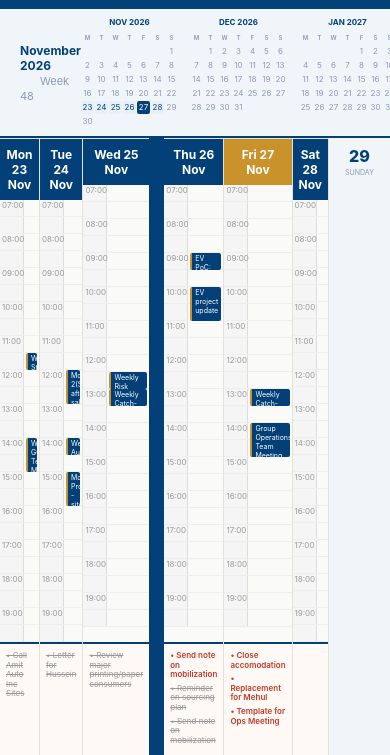
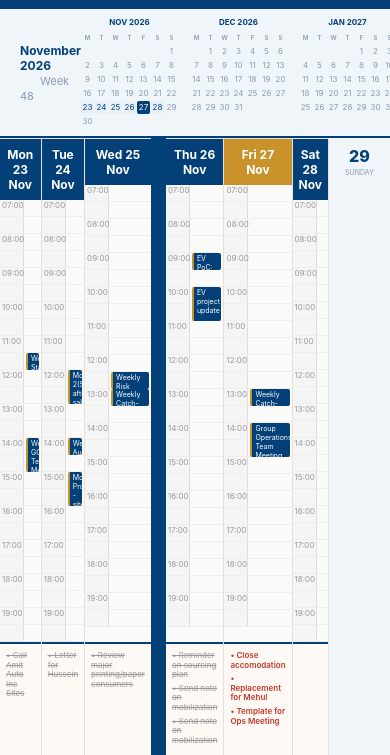
Before and after one commit to StevenMillioni/mykarimjee-diary, a plain HTML site: page index.html in a window 390 px wide. Shown: the part 89-844 px from the top of the page. Drawn offline with Linux system fonts and the light colour scheme.

Commit message:
Strike through duplicate Send note on mobilization (26 Nov)
Co-Authored-By: Claude Sonnet 5.5 <noreply@anthropic.com>
Claude-Session: https://claude.ai/code/session_01HS6FCNHTL4QDeiXeKvbFWY

```diff
--- a/index.html
+++ b/index.html
@@ -538,7 +538,7 @@ const TASKS=[
 ,
   {id:"t297",title:"Send note on mobilization",date:"2026-11-26",type:"task",taskType:"urgent",done:true}
 ,
-  {id:"t298",title:"Send note on mobilization",date:"2026-11-26",type:"task",taskType:"urgent",done:false}
+  {id:"t298",title:"Send note on mobilization",date:"2026-11-26",type:"task",taskType:"urgent",done:true}
 ];
 const CAL=[
   {"title":"Weekly GCOO Team Meeting","date":"2026-06-15","startTime":"14:00","endTime":"15:00","type":"meeting","location":"Sokoine Drive Boardroom"},
```
